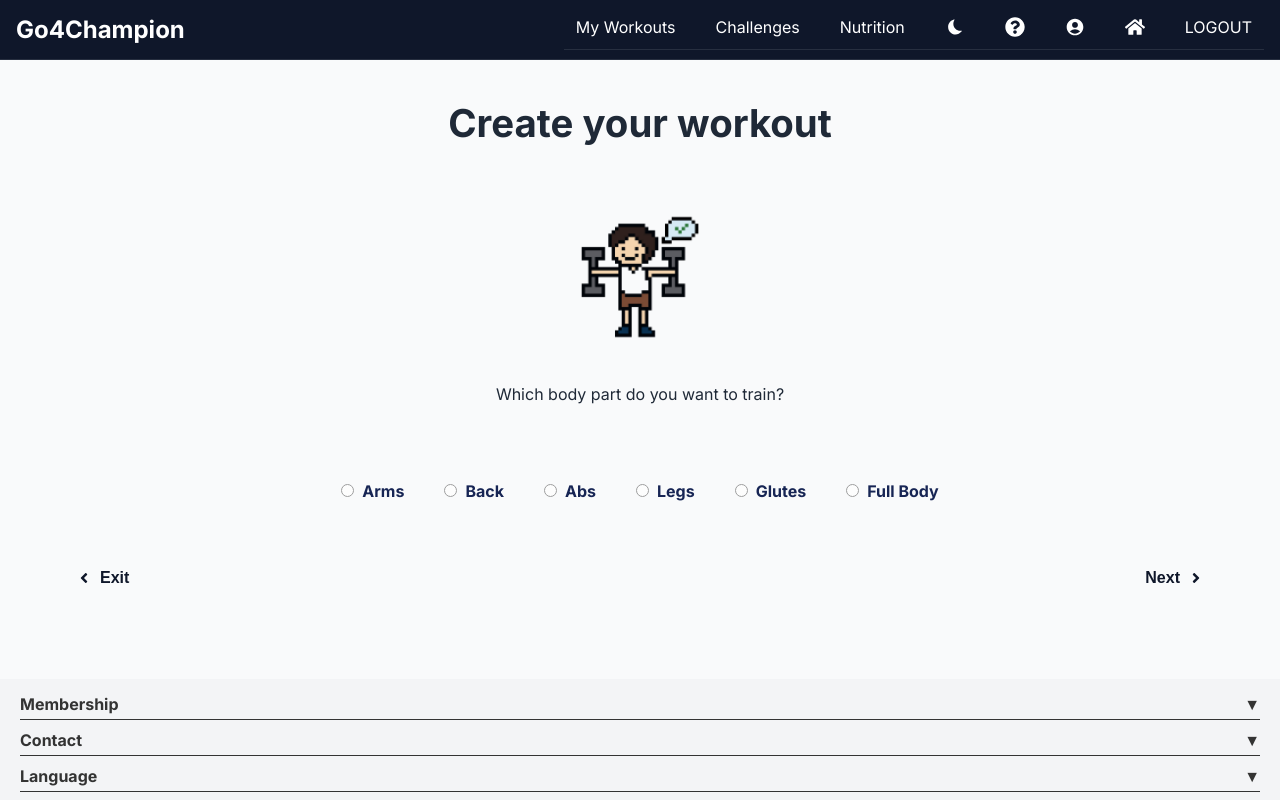
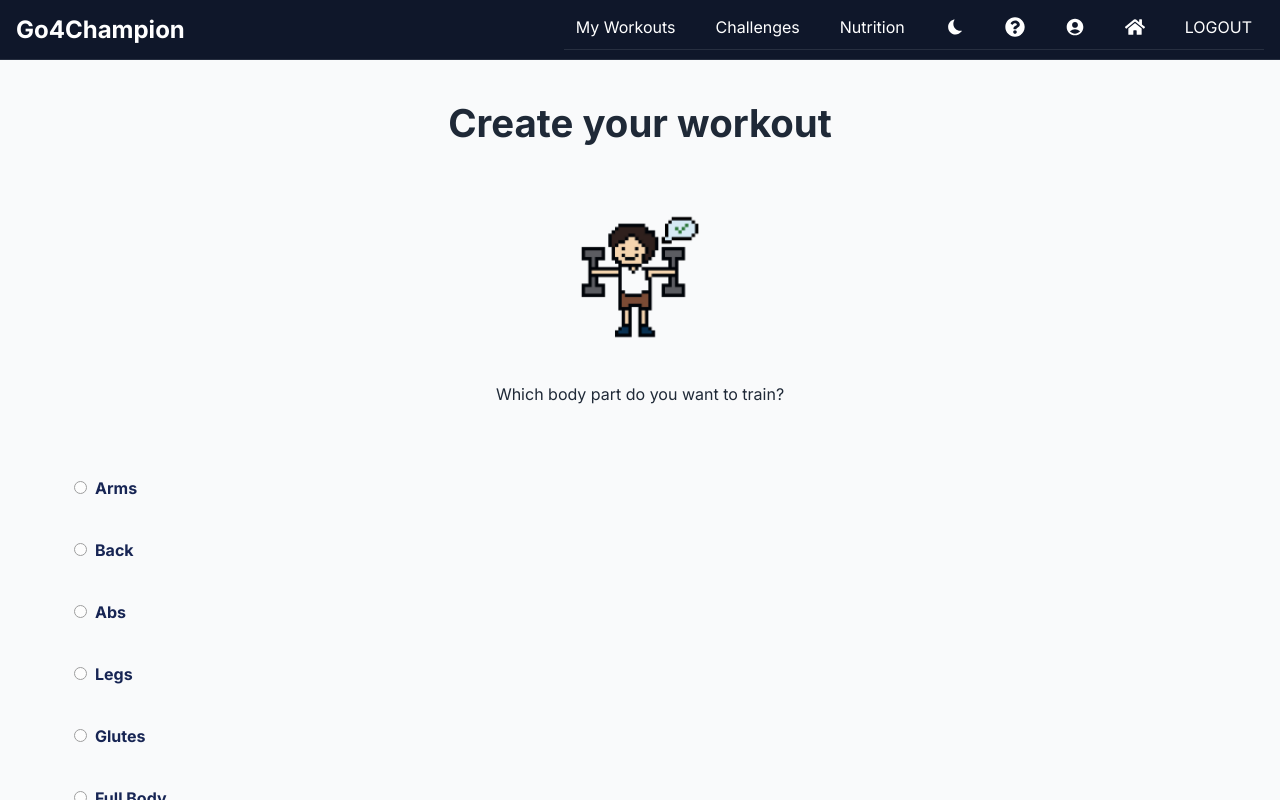
Before and after one commit to minmitra/go4champ-frontend, a React (Vite) app in the folder Frontend/: page /CreateWorkout in a window 1280 px wide. Built offline with nearby package versions, Linux system fonts and the light colour scheme; sample sign-in values are in the browser's storage.

Commit message:
verbesserung2

```diff
--- a/Frontend/src/pages/CreateWorkout.css
+++ b/Frontend/src/pages/CreateWorkout.css
@@ -14,12 +14,10 @@
   cursor: pointer;
   transition: background-color 0.3s ease;
 }
+
 .createworkout-button:hover {
   background-color: #1d4ed8;
 }
-
-
-
 
 .question-header {
   display: flex;
@@ -88,28 +86,32 @@
   background-color: #8b201c;
 }
 
-.options label {
+.workout-options label {
   display: flex;
   align-items: center;
   gap: 8px;
-  padding: 8px 12px;
   color: #172554;
   border-radius: 6px;
   cursor: pointer;
   transition: background-color 0.3s ease;
+  white-space: nowrap;
+  padding: 5px 10px;
+  background-color:transparent;
+  width: 50px;
 }
 
-.options label:hover {
+.workout-options label:hover {
   color: #d89c19;
 }
 
-body.dark .options label:hover {
+body.dark .workout-options label:hover {
   color: #d89c19 !important;
 }
 
-.options input[type="radio"] {
+.workout-options input[type="radio"] {
   accent-color: #1d4ed8;
 }
+
 .summary-container {
   display: flex;
   flex-direction: column;
--- a/Frontend/src/pages/CreateWorkout.tsx
+++ b/Frontend/src/pages/CreateWorkout.tsx
@@ -189,7 +189,7 @@ return (
                 transition={{ duration: 0.4 }}
               >
                 {steps[step] === 'bodyPart' && (
-                  <div className="options">
+                  <div className="workout-options labelS">
                     {['Arms', 'Back', 'Abs', 'Legs', 'Glutes', 'Full Body'].map(part => (
                       <label key={part}>
                         <input
```
